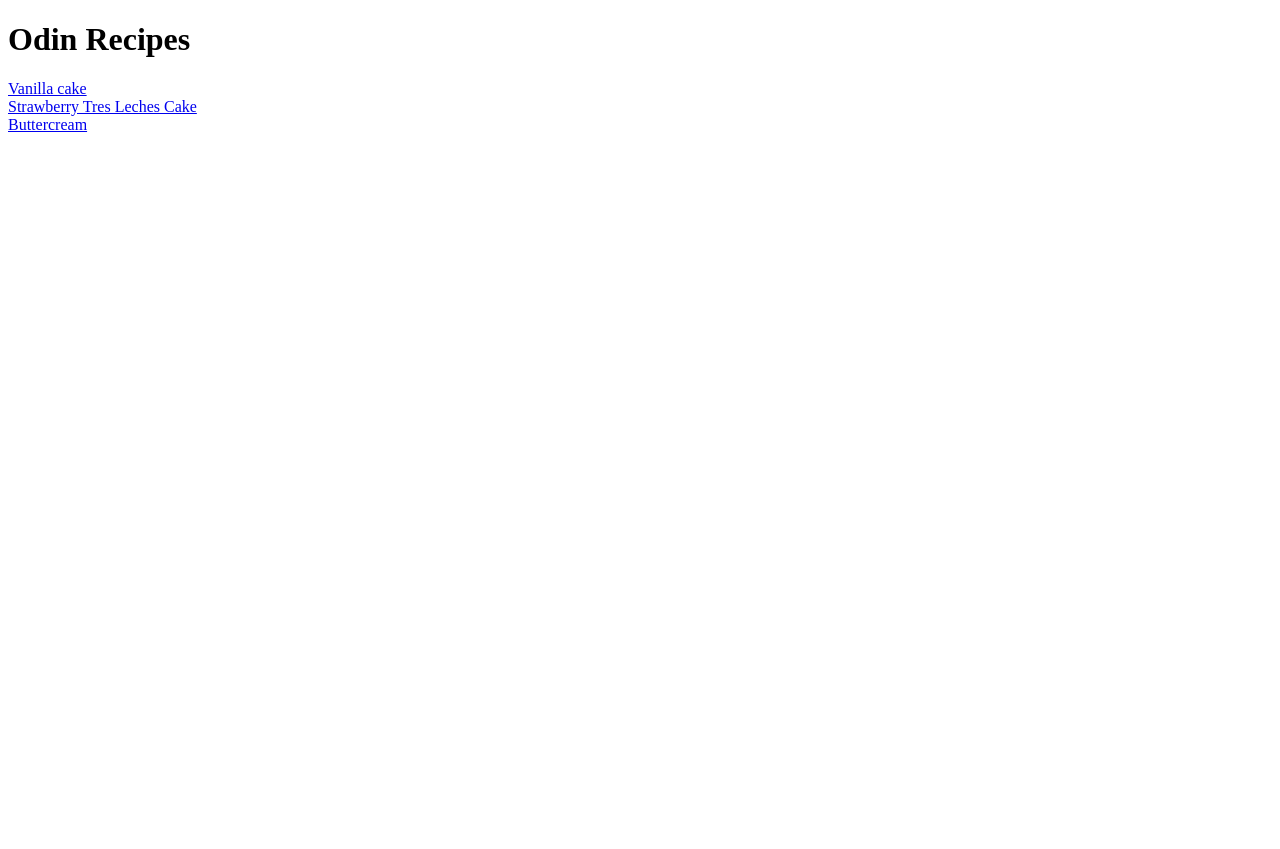
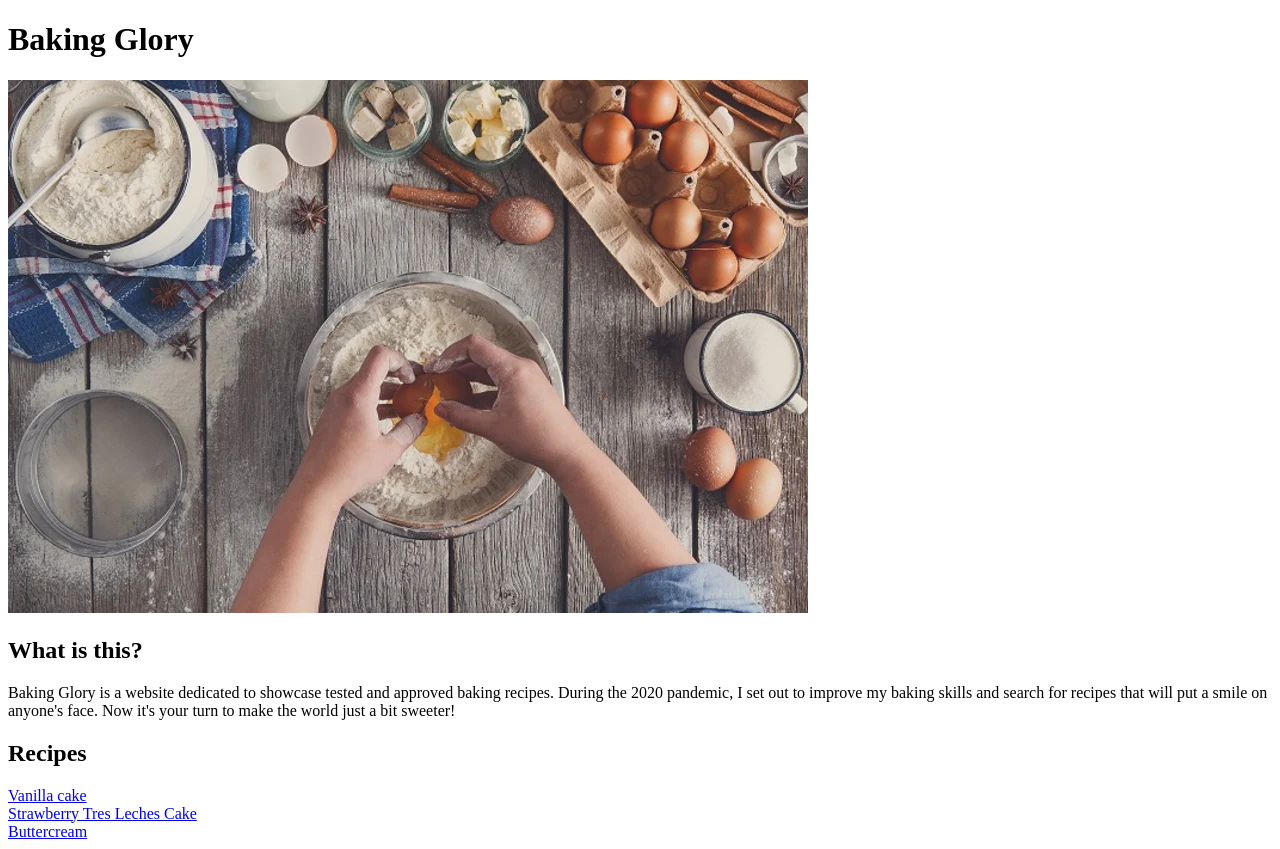
Before and after one commit to jlopez7693/odin-recipes, a plain HTML site: page index.html in a window 1280 px wide. Before the commit the page ends 800 px from the top, so only its background shows below. Drawn offline with Linux system fonts and the light colour scheme.

Commit message:
Added content to home page

```diff
--- a/index.html
+++ b/index.html
@@ -1,13 +1,21 @@
 <!DOCTYPE html>
 <html lang="en">
 <head>
+    <!-- Designed and implemented by Jose Lopez (GitHub @jlopez7693) -->
     <meta charset="UTF-8">
     <meta http-equiv="X-UA-Compatible" content="IE=edge">
     <meta name="viewport" content="width=device-width, initial-scale=1.0">
-    <title>Odin Recipes - Home</title>
+    <title>Baking Glory - Home</title>
 </head>
 <body>
-    <h1>Odin Recipes</h1>
+    <h1>Baking Glory</h1>
+    <img src="./imgs/baking.jpg" alt="A table full of baking ingredients."> <br>
+    <h2>What is this?</h2>
+    <p>Baking Glory is a website dedicated to showcase tested and approved baking recipes. During the 2020 pandemic,
+        I set out to improve my baking skills and search for recipes that will put a smile on anyone's face. Now it's
+        your turn to make the world just a bit sweeter!
+    </p>
+    <h2>Recipes</h2>
     <a href="./recipes/vanilla-cake.html">Vanilla cake</a><br>
     <a href="./recipes/strawberry-leches.html">Strawberry Tres Leches Cake</a><br>
     <a href="./recipes/buttercream.html">Buttercream</a>
```
Also changed, not shown: recipes/buttercream.html (+1 -1 lines), recipes/strawberry-leches.html (+1 -1 lines), recipes/vanilla-cake.html (+1 -1 lines), imgs/baking.jpg (added).
